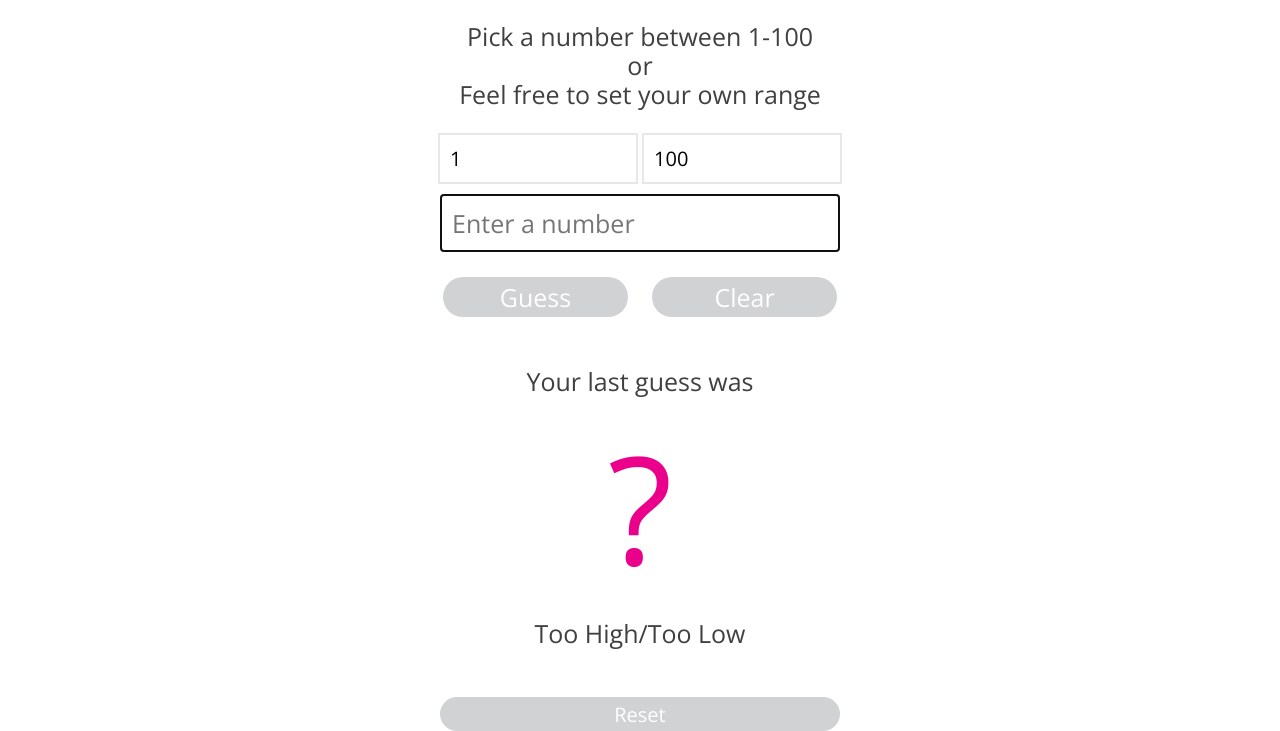
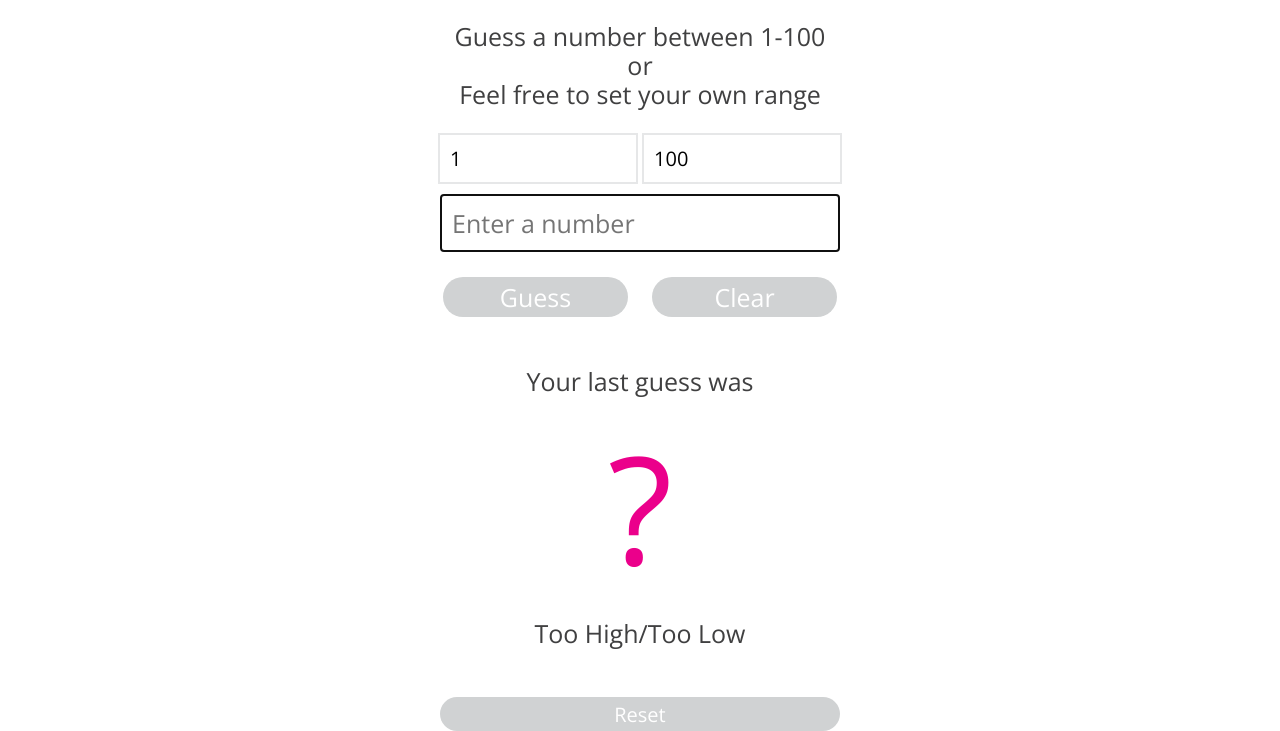
Before and after one commit to christielynam/number-guesser2, a plain HTML site: page index.html in a window 1280 px wide. Shown: the part 103-834 px from the top of the page. Drawn offline with nearby package versions, Linux system fonts and the light colour scheme.

Commit message:
Clean up code

```diff
--- a/index.html
+++ b/index.html
@@ -14,7 +14,7 @@
   </header>
   <main>
     <form class="game-form" action="index.html" method="post">
-      <p class="set-range">Pick a number between 1-100
+      <p class="set-range">Guess a number between 1-100
       <br/> or <br/>Feel free to set your own range</p>
       <div class="range" role="range">
         <input class="user-input" id="minimum" type="text" name="minimum input" autocomplete="off" value="1" placeholder="Min">
```
